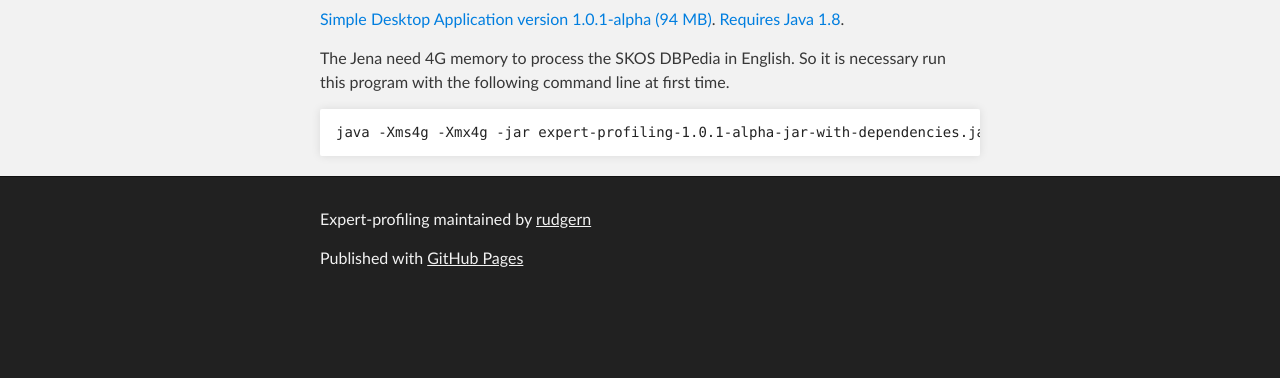
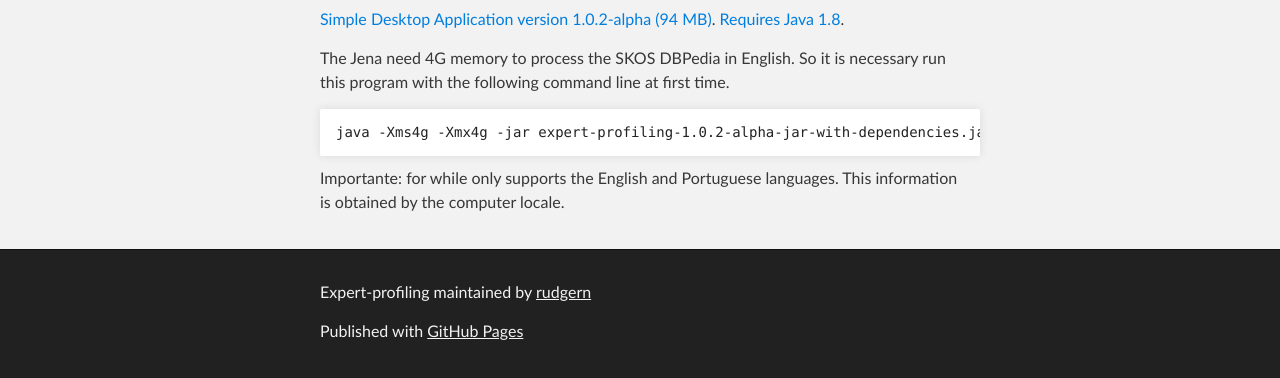
Before and after one commit to rudgertaxweiler/expert-profiling, a plain HTML site: page index.html in a window 1280 px wide. Shown: the part 2780-3158 px from the top of the page. Before the commit the page ends 3085 px from the top, so only its background shows below. Drawn offline with Linux system fonts and the light colour scheme.

```diff
--- a/index.html
+++ b/index.html
@@ -81,12 +81,14 @@
 <h2>
 <a id="download" class="anchor" href="#download" aria-hidden="true"><span aria-hidden="true" class="octicon octicon-link"></span></a>Download</h2>
 
-<p><a href="https://raw.githubusercontent.com/rudgern/expert-profiling/gh-deploy/expert-profiling-1.0.1-alpha-jar-with-dependencies.jar?raw=true">Simple Desktop Application version  1.0.1-alpha (94 MB)</a>. <a href="http://www.oracle.com/technetwork/pt/java/javase/downloads/jre8-downloads-2133155.html">Requires Java 1.8</a>.</p>
+<p><a href="https://raw.githubusercontent.com/rudgern/expert-profiling/gh-deploy/expert-profiling-1.0.2-alpha-jar-with-dependencies.jar?raw=true">Simple Desktop Application version  1.0.2-alpha (94 MB)</a>. <a href="http://www.oracle.com/technetwork/pt/java/javase/downloads/jre8-downloads-2133155.html">Requires Java 1.8</a>.</p>
 
 <p>The Jena need 4G memory to process the SKOS DBPedia in English. So it is necessary run this program with the following command line at first time.</p>
 
-<pre><code>java -Xms4g -Xmx4g -jar expert-profiling-1.0.1-alpha-jar-with-dependencies.jar
+<pre><code>java -Xms4g -Xmx4g -jar expert-profiling-1.0.2-alpha-jar-with-dependencies.jar
 </code></pre>
+
+<p>Importante: for while only supports the English and Portuguese languages. This information is obtained by the computer locale.</p>
       </section>
     </div>
 
```
Also changed, not shown: params.json (+1 -1 lines).
